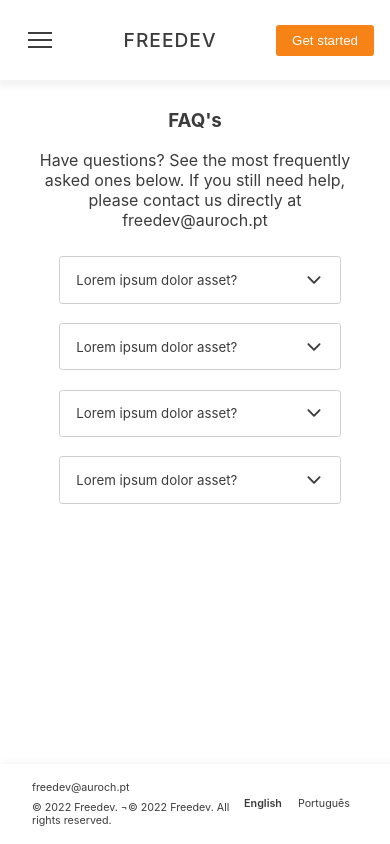
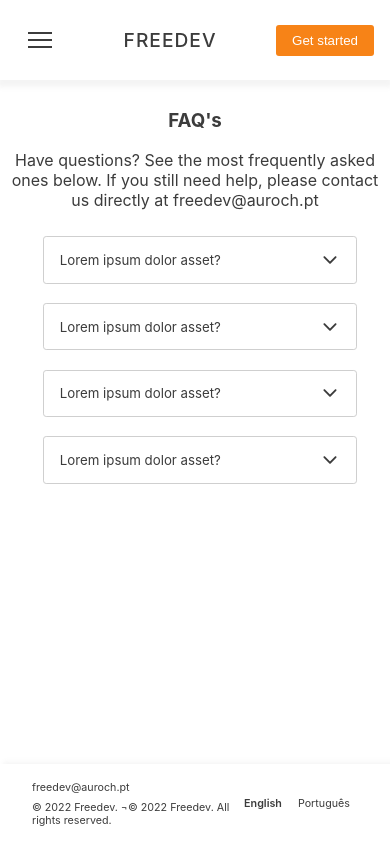
Before and after one commit to Auroch-pt/landing-page, a React (Create React App) app: page /faqs in a window 390 px wide. Built offline with nearby package versions, Linux system fonts and the light colour scheme.

Commit message:
FIX: media query for padding on FAQs

```diff
--- a/src/views/Faqs/Faqs.scss
+++ b/src/views/Faqs/Faqs.scss
@@ -3,7 +3,7 @@
 .faqs__container {
   min-height: calc($height-view - $height-footer - 20px);
   text-align: center;
-  padding: 10px 0;
+  padding: 10px 8px;
 
   .faqs__rectangles {
     width: 100%;
@@ -14,7 +14,7 @@
   }
 }
 
-@media screen and (max-width: 968px) {
+@media screen and (min-width: 968px) {
   .faqs__container {
     padding: 10px 30px;
   }
```
